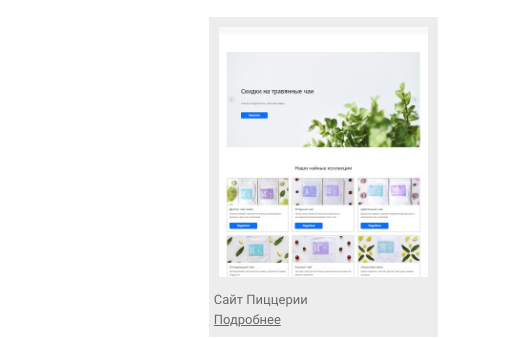
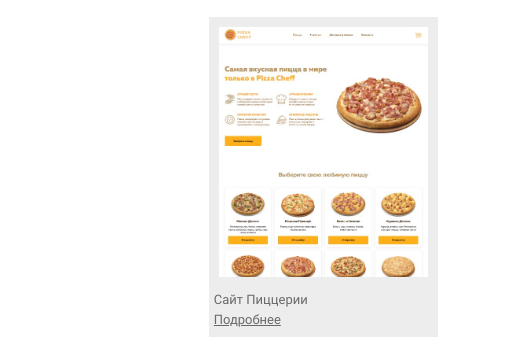
Before and after one commit to G2221/UshenkoGalina, a plain HTML site: page index.html in a window 1280 px wide. Shown: the part 1636-1975 px from the top of the page, 0-520 px from the left. Drawn offline with nearby package versions, Linux system fonts and the light colour scheme.

Commit message:
Update styles.css

```diff
--- a/css/styles.css
+++ b/css/styles.css
@@ -217,7 +217,7 @@
     margin: 10px;
     width: 209px;
     height: 250px;
-    background-image: url("../images/Landing-3.jpg");
+    background-image: url("../images/Landing-4.jpg");
     background-size: cover;
     background-position: top;
     z-index: -10000;
```
